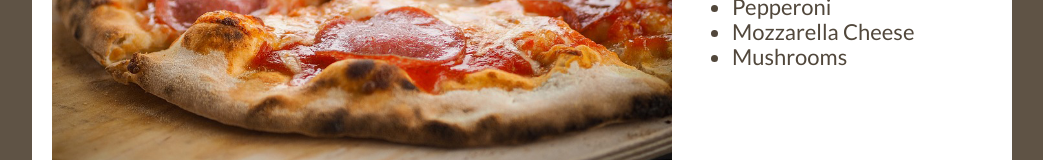
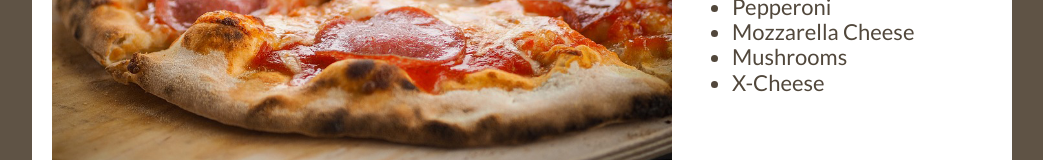
Before and after one commit to joswig88/pizza-copy, a plain HTML site: page index.html in a window 1280 px wide. Shown: the part 273-433 px from the top of the page, without its empty margins (118-1161 px from the left). Drawn offline with nearby package versions, Linux system fonts and the light colour scheme; a web font is replaced by a local one.

Commit message:
Adding a new pizza option.
Adding a new pizza option inside the list

```diff
--- a/index.html
+++ b/index.html
@@ -25,6 +25,7 @@
       <li>Pepperoni</li>
       <li>Mozzarella Cheese</li>
       <li>Mushrooms</li>
+	  <li>X-Cheese</li>
     </ul>
   </div>
 </div>
```
Also changed, not shown: 1 other file.
